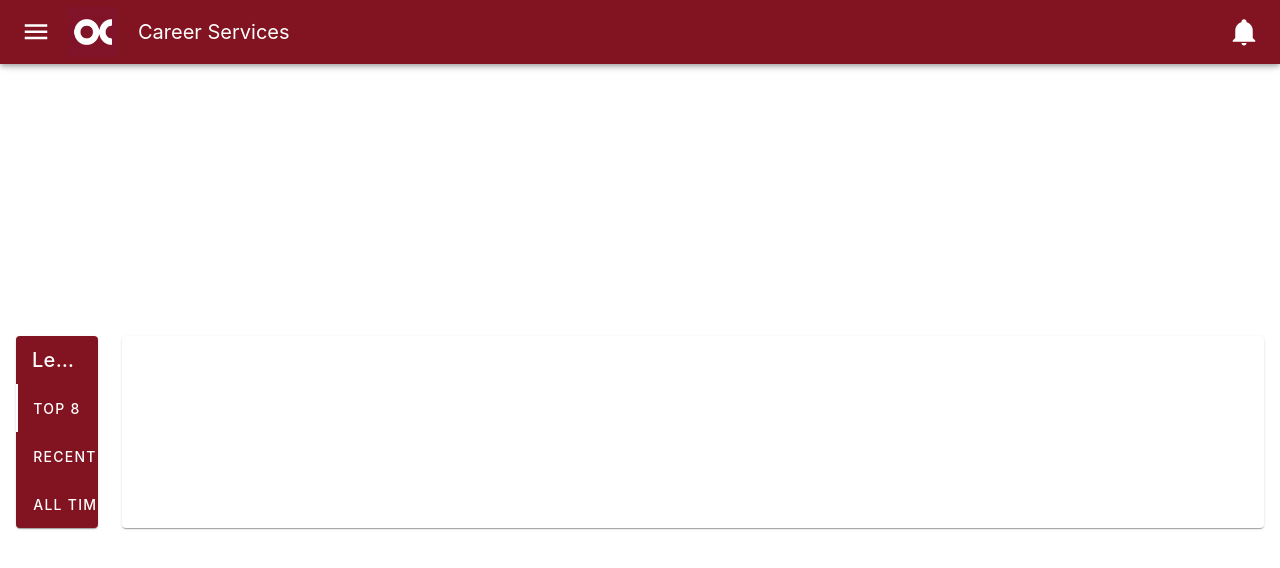
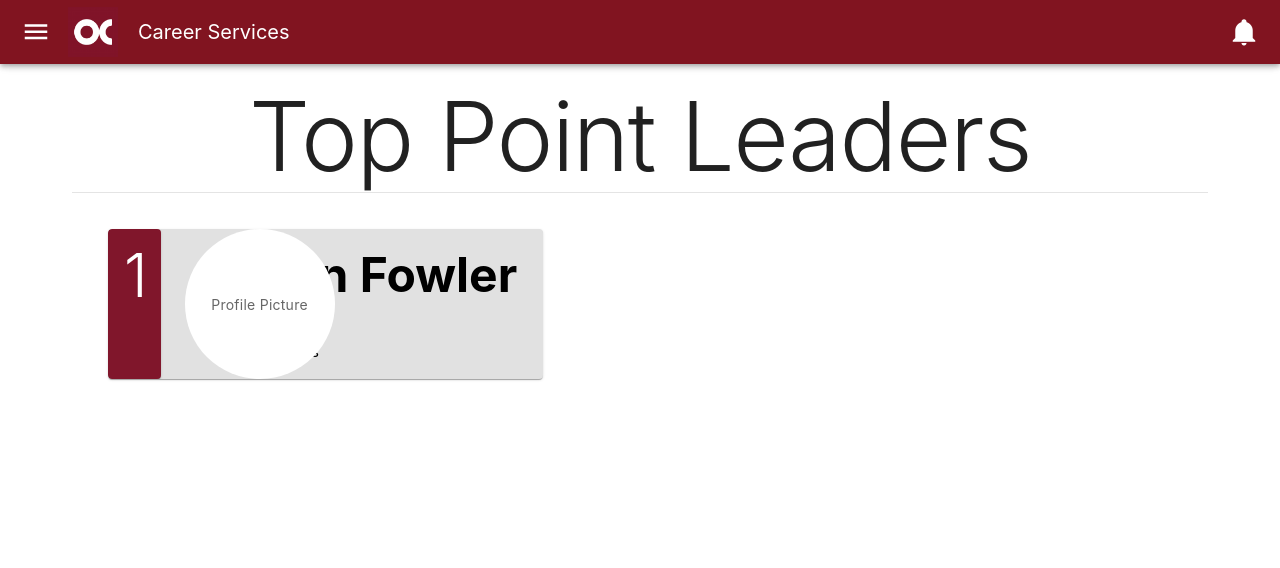
Before and after one commit to IanFlower/Avocado-Frontend, a Vue app: page /leaderboard in a window 1280 px wide. Shown: the top 568 px of the page. Built offline with nearby package versions, Linux system fonts and the light colour scheme; what webfontloader would draw is missing.

Commit message:
made the visuals for the leaderboard

```diff
--- a/src/views/leaderBoard.vue
+++ b/src/views/leaderBoard.vue
@@ -1,37 +1,51 @@
 <template>
-  <v-container fluid class="fill-height">
+  <v-container>
+      <v-card-title class="text-h1 text-center">
+        Top Point Leaders
+      </v-card-title>
+      <v-card-text>
+        <v-divider></v-divider>
         <v-row>
-      <v-col cols="12" style="height: 100%" md="1">
-        <!-- Sidebar content goes here -->
-        <v-card style="height: 100%" class = "primary">
-          <v-card-title>Leaderboard</v-card-title>
-          <v-tabs v-model="tab" direction="vertical">
-            <v-tab>Top 8</v-tab>
-            <v-tab>Recent</v-tab>
-            <v-tab>All Time</v-tab>
-          </v-tabs>
+          <v-col cols="5" md="5" class="pa-6 ma-6">
+            <v-card outlined class="bg-secondary">
+              <v-row>
+                <v-col cols="2">
+                  <v-card class="bg-primary fill-height pa-4 text-center">
+                    <span class="text-h2">1</span>
                   </v-card>
                 </v-col>
+
+                <v-col cols="2">
+                  <v-avatar size="150">
+                    Profile Picture
+                  </v-avatar>
+                </v-col>
                 <v-col>
-        <!-- Main content goes here -->
-        <v-card height="100%">
+                  <v-card-title class="text-h3 font-weight-bold">Ian Fowler</v-card-title>
                   <v-card-text>
-            <!-- Add your main content here -->
+                    Major
+                    <v-spacer></v-spacer>
+                    <p>points</p>
                   </v-card-text>
+                </v-col>
+              </v-row>
             </v-card>
           </v-col>
         </v-row>
+      </v-card-text>
   </v-container>
 </template>
 
 <script setup>
-import { ref } from 'vue'
+import { ref, computed, watch, onMounted } from "vue";
 
-const tab = ref(0)
+const user = ref(null);
+
+
+const getStudents = () => {
+
+};
 </script>
 
 <style scoped>
-.v-card {
-  height: 100%;
-}
 </style>
```
Lines whose indentation alone changed are shown as unchanged.
